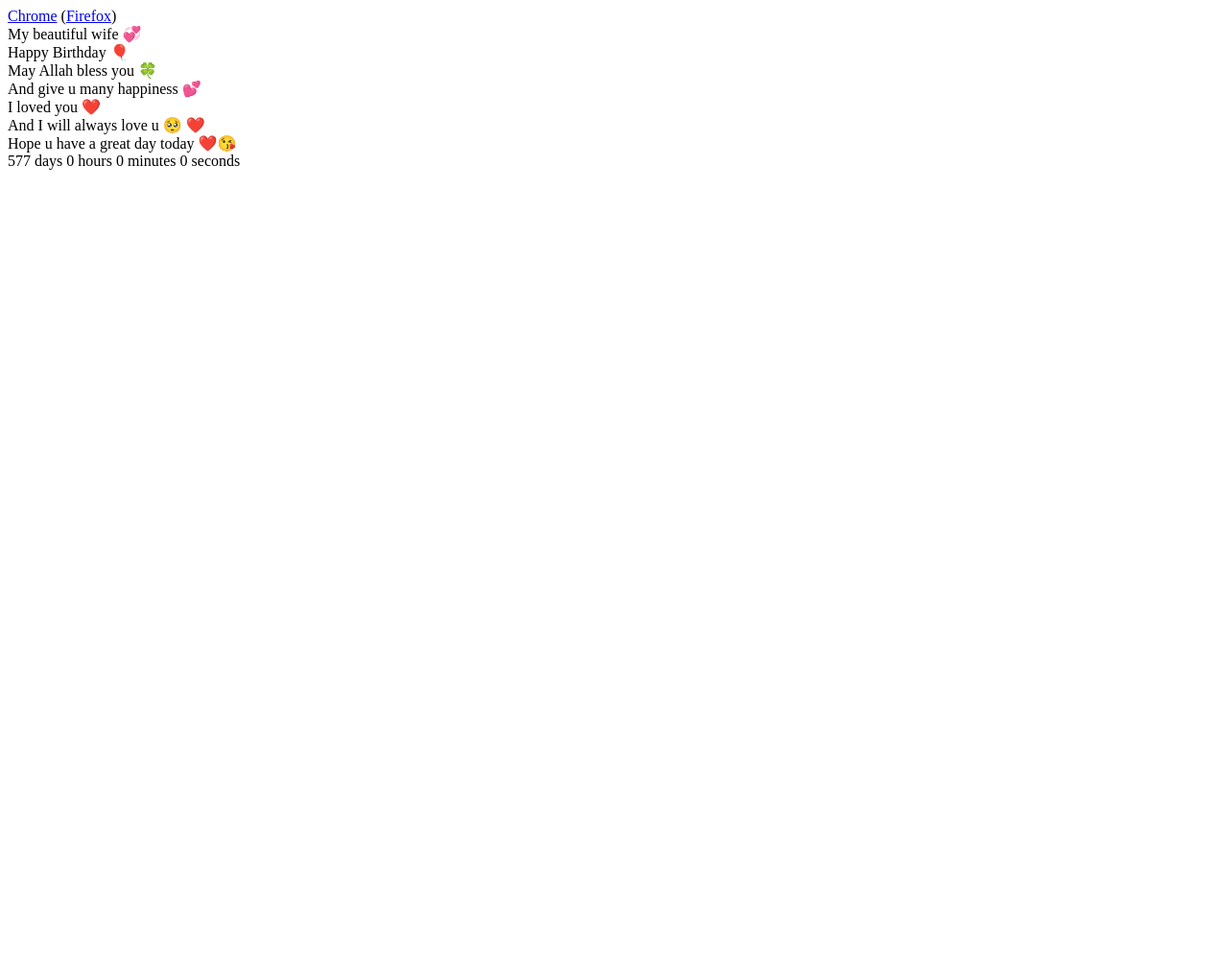
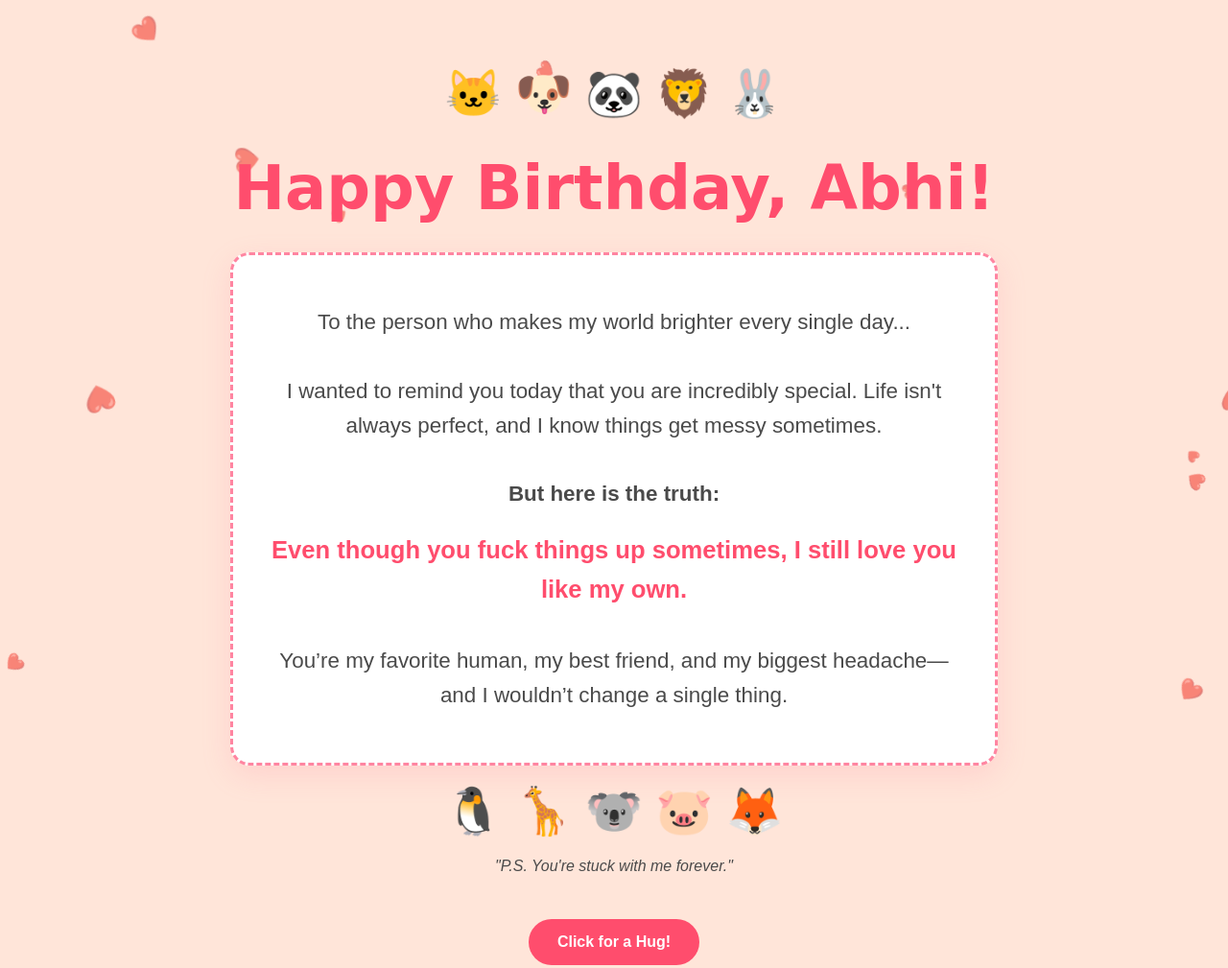
Before and after one commit to singhriya7091-dotcom/happybdayabhi, a plain HTML site: page index.html in a window 1280 px wide. Shown: the whole page at 96% size. Before the commit the page ends 869 px from the top, so only its background shows below. Drawn offline with nearby package versions, Linux system fonts and the light colour scheme; a web font is replaced by a local one.

Commit message:
Update index.html

```diff
--- a/index.html
+++ b/index.html
@@ -1,183 +1,158 @@
-<!DOCTYPE html PUBLIC "-//W3C//DTD XHTML 1.0 Strict//EN" "http://www.w3.org/TR/xhtml1/DTD/xhtml1-strict.dtd">
-<html xml:lang="en" xmlns="http://www.w3.org/1999/xhtml">
+<!DOCTYPE html>
+<html lang="en">
 <head>
-    <meta http-equiv="Content-Type" content="text/html; charset=UTF-8">
-    <title>HBD love</title>
-    <link type="text/css" rel="stylesheet" href="./file/default.css">
-    <script type="text/javascript" src="./file/jquery.min.js"></script>
-    <script type="text/javascript" src="./file/jscex.min.js"></script>
-    <script type="text/javascript" src="./file/jscex-parser.js"></script>
-    <script type="text/javascript" src="./file/jscex-jit.js"></script>
-    <script type="text/javascript" src="./file/jscex-builderbase.min.js"></script>
-    <script type="text/javascript" src="./file/jscex-async.min.js"></script>
-    <script type="text/javascript" src="./file/jscex-async-powerpack.min.js"></script>
-    <script type="text/javascript" src="./file/functions.js" charset="utf-8"></script>
-    <script type="text/javascript" src="./file/love.js" charset="utf-8"></script>
-    <script>
-        function playAudio() {
-            var audio = document.getElementById("myAudio");
-            audio.play();
+    <meta charset="UTF-8">
+    <meta name="viewport" content="width=device-width, initial-scale=1.0">
+    <title>Happy Birthday Abhi!</title>
+    <link href="fonts.googleapis.com" rel="stylesheet">
+    <style>
+        :root {
+            --primary-pink: #ff85a1;
+            --soft-peach: #ffe5d9;
+            --deep-love: #ff4d6d;
         }
-    </script>
+
+        body {
+            margin: 0;
+            padding: 0;
+            background: var(--soft-peach);
+            font-family: 'Quicksand', sans-serif;
+            color: #4a4a4a;
+            overflow-x: hidden;
+            text-align: center;
+        }
+
+        .container {
+            padding: 50px 20px;
+            max-width: 800px;
+            margin: auto;
+        }
+
+        h1 {
+            font-family: 'Dancing Script', cursive;
+            font-size: 4rem;
+            color: var(--deep-love);
+            margin-bottom: 10px;
+            animation: bounce 2s infinite;
+        }
+
+        .animal-parade {
+            font-size: 3rem;
+            margin: 20px 0;
+        }
+
+        .main-card {
+            background: white;
+            padding: 30px;
+            border-radius: 20px;
+            box-shadow: 0 10px 30px rgba(255, 133, 161, 0.2);
+            margin: 20px 0;
+            border: 3px dashed var(--primary-pink);
+        }
+
+        .message {
+            font-size: 1.4rem;
+            line-height: 1.6;
+        }
+
+        .highlight {
+            color: var(--deep-love);
+            font-weight: 600;
+            display: block;
+            margin-top: 20px;
+            font-size: 1.6rem;
+        }
+
+        .floating-hearts {
+            position: fixed;
+            top: 0;
+            left: 0;
+            width: 100%;
+            height: 100%;
+            pointer-events: none;
+            z-index: -1;
+        }
+
+        .btn {
+            background: var(--deep-love);
+            color: white;
+            padding: 15px 30px;
+            border-radius: 50px;
+            text-decoration: none;
+            font-weight: bold;
+            display: inline-block;
+            margin-top: 30px;
+            transition: transform 0.3s;
+        }
+
+        .btn:hover {
+            transform: scale(1.1);
+        }
+
+        @keyframes bounce {
+            0%, 100% { transform: translateY(0); }
+            50% { transform: translateY(-10px); }
+        }
+
+        .heart {
+            position: absolute;
+            color: var(--primary-pink);
+            animation: float 5s linear infinite;
+            opacity: 0.6;
+        }
+
+        @keyframes float {
+            0% { transform: translateY(100vh) rotate(0deg); }
+            100% { transform: translateY(-10vh) rotate(360deg); }
+        }
+    </style>
 </head>
 <body>
-    <div id="main">
-        <div id="error"><a href="http://www.google.cn/chrome/intl/zh-CN/landing_chrome.html?hl=zh-CN&brand=CHMI">Chrome</a> (<a href="http://firefox.com.cn/download/">Firefox</a>)</div>
-        <audio autoplay="autoplay" height="100" width="100" id="myAudio">
-            <source src="aud.mp3" type="audio/mp3" />
-            <embed height="100" width="100" src="aud.mp3" />
-        </audio>
-        <div id="wrap">
-            <div id="text">
-                <div id="code">
-                    <span class="say">My beautiful wife 💞</span><br>
-                    <span class="say">Happy Birthday 🎈</span><br>
-                    <span class="say">May Allah bless you 🍀</span><br>
-                    <span class="say">And give u many happiness 💕</span><br>
-                    <span class="say">I loved you ❤️</span><br>
-                    <span class="say">And I will always love u 🥺 ❤️</span><br>
-                    <span class="say">Hope u have a great day today ❤️😘</span><br>
-                </div>
-            </div>
-            <div id="clock-box">
-                <span id="clock">577 days 0 hours 0 minutes 0 seconds</span> <!-- Change to "6940 days..." if needed -->
-            </div>
-            <canvas id="canvas" width="1100" height="680"></canvas>
+
+    <div class="floating-hearts" id="heartContainer"></div>
+
+    <div class="container">
+        <div class="animal-parade">🐱 🐶 🐼 🦁 🐰</div>
+
+        <h1>Happy Birthday, Abhi!</h1>
+
+        <div class="main-card">
+            <p class="message">
+                To the person who makes my world brighter every single day...
+                <br><br>
+                I wanted to remind you today that you are incredibly special. Life isn't always perfect, and I know things get messy sometimes.
+                <br><br>
+                <strong>But here is the truth:</strong>
+                <span class="highlight">Even though you fuck things up sometimes, I still love you like my own.</span>
+                <br>
+                You’re my favorite human, my best friend, and my biggest headache—and I wouldn’t change a single thing.
+            </p>
         </div>
+
+        <div class="animal-parade">🐧 🦒 🐨 🐷 🦊</div>
+
+        <p style="font-style: italic;">"P.S. You're stuck with me forever."</p>
+
+        <a href="#" class="btn" onclick="alert('I LOVE YOU TONS! ❤️')">Click for a Hug!</a>
     </div>
 
     <script>
-    (function() {
-        var canvas = $('#canvas');
+        // Create floating background hearts
+        function createHeart() {
+            const heart = document.createElement('div');
+            heart.classList.add('heart');
+            heart.innerHTML = '❤️';
+            heart.style.left = Math.random() * 100 + 'vw';
+            heart.style.fontSize = (Math.random() * 20 + 10) + 'px';
+            heart.style.animationDuration = (Math.random() * 3 + 2) + 's';
+            document.getElementById('heartContainer').appendChild(heart);
 
-        if (!canvas[0].getContext) {
-            $("#error").show();
-            return false;
+            setTimeout(() => {
+                heart.remove();
+            }, 5000);
         }
 
-        var width = canvas.width();
-        var height = canvas.height();
-        canvas.attr("width", width);
-        canvas.attr("height", height);
-
-        var opts = {
-            seed: {
-                x: width / 2 - 20,
-                color: "rgb(190, 26, 37)",
-                scale: 2
-            },
-            branch: [
-                [535, 680, 570, 250, 500, 200, 30, 100, [
-                    [540, 500, 455, 417, 340, 400, 13, 100, [
-                        [450, 435, 434, 430, 394, 395, 2, 40]
-                    ]],
-                    [550, 445, 600, 356, 680, 345, 12, 100, [
-                        [578, 400, 648, 409, 661, 426, 3, 80]
-                    ]],
-                    [539, 281, 537, 248, 534, 217, 3, 40],
-                    [546, 397, 413, 247, 328, 244, 9, 80, [
-                        [427, 286, 383, 253, 371, 205, 2, 40],
-                        [498, 345, 435, 315, 395, 330, 4, 60]
-                    ]],
-                    [546, 357, 608, 252, 678, 221, 6, 100, [
-                        [590, 293, 646, 277, 648, 271, 2, 80]
-                    ]]
-                ]]
-            ],
-            bloom: {
-                num: 700,
-                width: 1080,
-                height: 650,
-            },
-            footer: {
-                width: 1200,
-                height: 5,
-                speed: 10,
-            }
-        }
-
-        var tree = new Tree(canvas[0], width, height, opts);
-        var seed = tree.seed;
-        var foot = tree.footer;
-        var hold = 1;
-
-        canvas.click(function(e) {
-            playAudio();
-            var offset = canvas.offset(), x, y;
-            x = e.pageX - offset.left;
-            y = e.pageY - offset.top;
-            if (seed.hover(x, y)) {
-                hold = 0;
-                canvas.unbind("click");
-                canvas.unbind("mousemove");
-                canvas.removeClass('hand');
-            }
-        }).mousemove(function(e) {
-            var offset = canvas.offset(), x, y;
-            x = e.pageX - offset.left;
-            y = e.pageY - offset.top;
-            canvas.toggleClass('hand', seed.hover(x, y));
-        });
-
-        var seedAnimate = eval(Jscex.compile("async", function () {
-            seed.draw();
-            while (hold) {
-                $await(Jscex.Async.sleep(10));
-            }
-            while (seed.canScale()) {
-                seed.scale(0.95);
-                $await(Jscex.Async.sleep(10));
-            }
-            while (seed.canMove()) {
-                seed.move(0, 2);
-                foot.draw();
-                $await(Jscex.Async.sleep(10));
-            }
-        }));
-
-        var growAnimate = eval(Jscex.compile("async", function () {
-            do {
-                tree.grow();
-                $await(Jscex.Async.sleep(10));
-            } while (tree.canGrow());
-        }));
-
-        var flowAnimate = eval(Jscex.compile("async", function () {
-            do {
-                tree.flower(2);
-                $await(Jscex.Async.sleep(10));
-            } while (tree.canFlower());
-        }));
-
-        var moveAnimate = eval(Jscex.compile("async", function () {
-            tree.snapshot("p1", 240, 0, 610, 680);
-            while (tree.move("p1", 500, 0)) {
-                foot.draw();
-                $await(Jscex.Async.sleep(10));
-            }
-            foot.draw();
-            tree.snapshot("p2", 500, 0, 610, 680);
-
-            canvas.parent().css("background", "url(" + tree.toDataURL('image/png') + ")");
-            canvas.css("background", "#ffe");
-            $await(Jscex.Async.sleep(300));
-            canvas.css("background", "none");
-        }));
-
-        var textAnimate = eval(Jscex.compile("async", function () {
-            $("#code").show().typewriter();
-        }));
-
-        var runAsync = eval(Jscex.compile("async", function () {
-            $await(seedAnimate());
-            $await(growAnimate());
-            $await(flowAnimate());
-            $await(moveAnimate());
-            textAnimate().start();
-        }));
-
-        runAsync().start();
-    })();
+        setInterval(createHeart, 300);
     </script>
 </body>
 </html>
```
